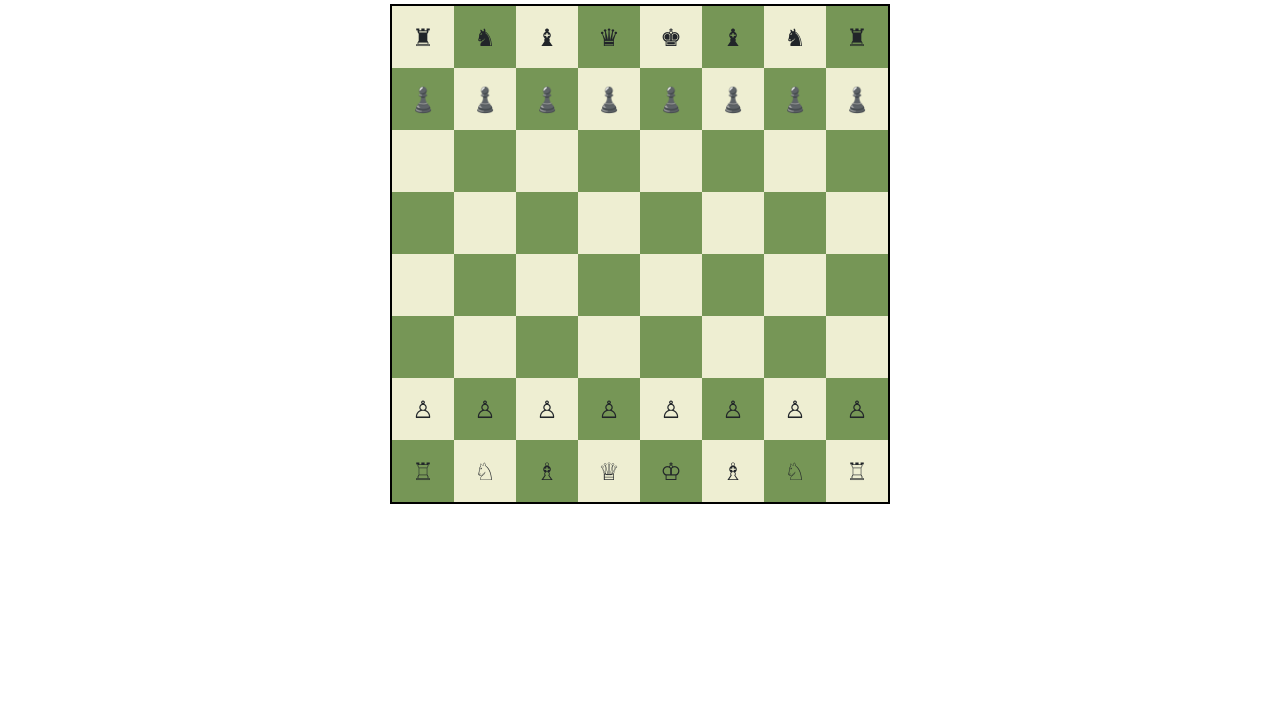
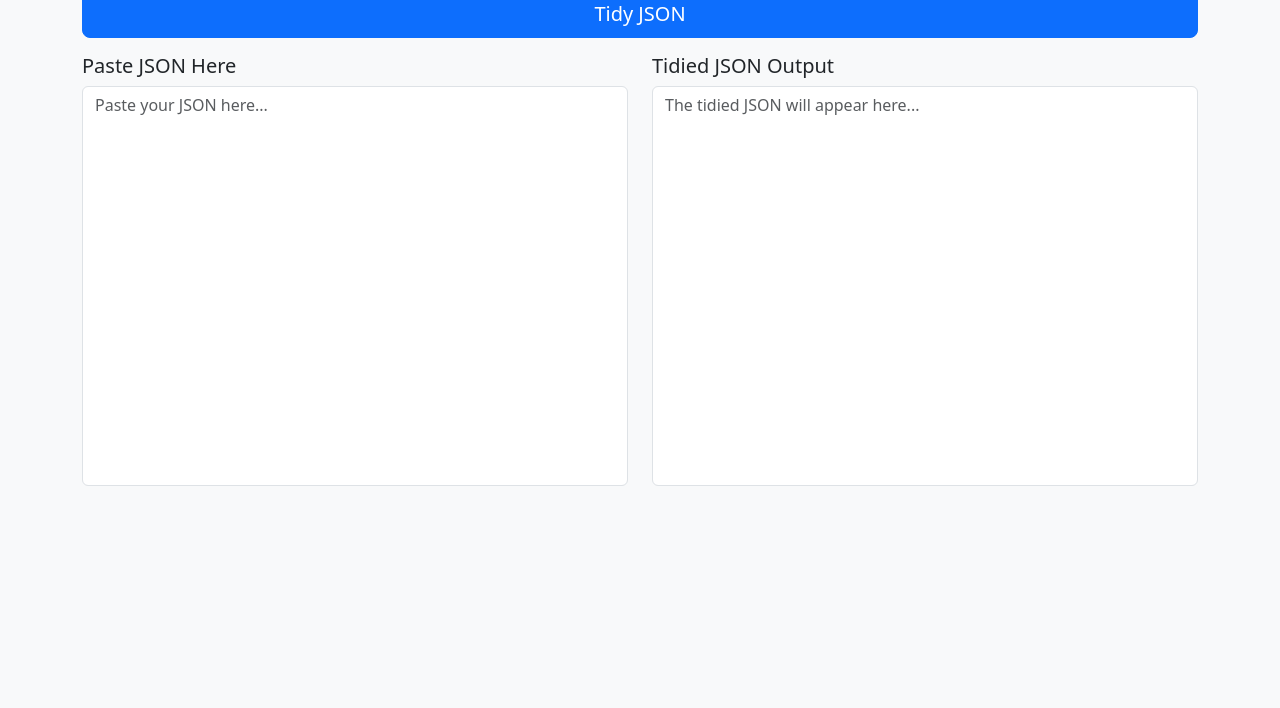
Before and after one commit to i-tabu/json-parser, a plain HTML site: page index.html in a window 1280 px wide. Shown: the part 92-800 px from the top of the page. Drawn offline with nearby package versions, Linux system fonts and the light colour scheme.

Commit message:
Update index.html

```diff
--- a/index.html
+++ b/index.html
@@ -3,130 +3,61 @@
 <head>
     <meta charset="UTF-8">
     <meta name="viewport" content="width=device-width, initial-scale=1.0">
-    <title>Interactive Chess Game</title>
+    <title>JSON Tidy Tool</title>
+    <!-- Bootstrap CSS -->
     <link href="https://cdn.jsdelivr.net/npm/bootstrap@5.3.0/dist/css/bootstrap.min.css" rel="stylesheet">
     <style>
-        .chess-board {
-            display: grid;
-            grid-template-columns: repeat(8, 1fr);
-            grid-template-rows: repeat(8, 1fr);
-            width: 100%;
-            max-width: 500px;
-            margin: 20px auto;
-            border: 2px solid black;
+        body {
+            padding: 20px;
+            background-color: #f8f9fa;
         }
-        .cell {
-            width: 100%;
-            padding-top: 100%;
-            position: relative;
-            cursor: pointer;
-        }
-        .cell-content {
-            position: absolute;
-            top: 0;
-            bottom: 0;
-            left: 0;
-            right: 0;
-            display: flex;
-            align-items: center;
-            justify-content: center;
-            font-size: 1.5rem;
-        }
-        .cell:nth-child(even) {
-            background-color: #769656;
-        }
-        .cell:nth-child(odd) {
-            background-color: #eeeed2;
-        }
-        .highlight {
-            background-color: yellow !important;
+        textarea {
+            height: 400px;
+            resize: none;
         }
     </style>
 </head>
 <body>
-    <div class="container text-center">
-        <h1 class="my-4">Interactive Chess Game</h1>
-        <div class="chess-board" id="chessBoard"></div>
+
+<div class="container">
+    <h2 class="mb-4 text-center">JSON Tidy Tool</h2>
+
+    <div class="d-grid gap-2 mb-3">
+        <button class="btn btn-primary btn-lg" onclick="tidyJSON()">Tidy JSON</button>
     </div>
 
-    <script>
-        const pieces = {
-            '1': '&#9814;', // Rook white
-            '2': '&#9816;', // Knight white
-            '3': '&#9815;', // Bishop white
-            '4': '&#9813;', // Queen white
-            '5': '&#9812;', // King white
-            '6': '&#9817;', // Pawn white
-            '7': '&#9820;', // Rook black
-            '8': '&#9822;', // Knight black
-            '9': '&#9821;', // Bishop black
-            '10': '&#9819;', // Queen black
-            '11': '&#9818;', // King black
-            '12': '&#9823;' // Pawn black
-        };
+    <div class="row">
+        <!-- Input Pane -->
+        <div class="col-md-6">
+            <h5>Paste JSON Here</h5>
+            <textarea id="inputJSON" class="form-control" placeholder="Paste your JSON here..."></textarea>
+        </div>
 
-        const initialBoard = [
-            [7, 8, 9, 10, 11, 9, 8, 7],
-            [12, 12, 12, 12, 12, 12, 12, 12],
-            [0, 0, 0, 0, 0, 0, 0, 0],
-            [0, 0, 0, 0, 0, 0, 0, 0],
-            [0, 0, 0, 0, 0, 0, 0, 0],
-            [0, 0, 0, 0, 0, 0, 0, 0],
-            [6, 6, 6, 6, 6, 6, 6, 6],
-            [1, 2, 3, 4, 5, 3, 2, 1]
-        ];
+        <!-- Output Pane -->
+        <div class="col-md-6">
+            <h5>Tidied JSON Output</h5>
+            <textarea id="outputJSON" class="form-control" readonly placeholder="The tidied JSON will appear here..."></textarea>
+        </div>
+    </div>
+</div>
 
-        let selectedCell = null;
-        const chessBoard = document.getElementById('chessBoard');
+<!-- Bootstrap JS Bundle -->
+<script src="https://cdn.jsdelivr.net/npm/bootstrap@5.3.0/dist/js/bootstrap.bundle.min.js"></script>
 
-        function renderBoard(board) {
-            chessBoard.innerHTML = '';
-            board.forEach((row, rowIndex) => {
-                row.forEach((cell, colIndex) => {
-                    const div = document.createElement('div');
-                    div.classList.add('cell');
-                    div.dataset.row = rowIndex;
-                    div.dataset.col = colIndex;
+<script>
+    function tidyJSON() {
+        const input = document.getElementById('inputJSON').value;
+        const output = document.getElementById('outputJSON');
 
-                    if ((rowIndex + colIndex) % 2 === 0) {
-                        div.style.backgroundColor = '#eeeed2';
-                    } else {
-                        div.style.backgroundColor = '#769656';
-                    }
+        try {
+            const parsedJSON = JSON.parse(input);
+            const tidyString = JSON.stringify(parsedJSON, null, 4);
+            output.value = tidyString;
+        } catch (error) {
+            output.value = "Error: Invalid JSON!\n" + error.message;
+        }
+    }
+</script>
 
-                    const span = document.createElement('span');
-                    span.classList.add('cell-content');
-                    if (cell !== 0) {
-                        span.innerHTML = pieces[cell];
-                    }
-
-                    div.appendChild(span);
-                    chessBoard.appendChild(div);
-
-                    div.addEventListener('click', () => handleCellClick(rowIndex, colIndex));
-                });
-            });
-        }
-
-        function handleCellClick(row, col) {
-            const cellDiv = document.querySelector(`.cell[data-row="${row}"][data-col="${col}"]`);
-
-            if (selectedCell) {
-                // Move the piece
-                const [selectedRow, selectedCol] = selectedCell;
-                initialBoard[row][col] = initialBoard[selectedRow][selectedCol];
-                initialBoard[selectedRow][selectedCol] = 0;
-
-                selectedCell = null;
-                renderBoard(initialBoard);
-            } else if (initialBoard[row][col] !== 0) {
-                // Select a piece
-                selectedCell = [row, col];
-                cellDiv.classList.add('highlight');
-            }
-        }
-
-        renderBoard(initialBoard);
-    </script>
 </body>
 </html>
```
